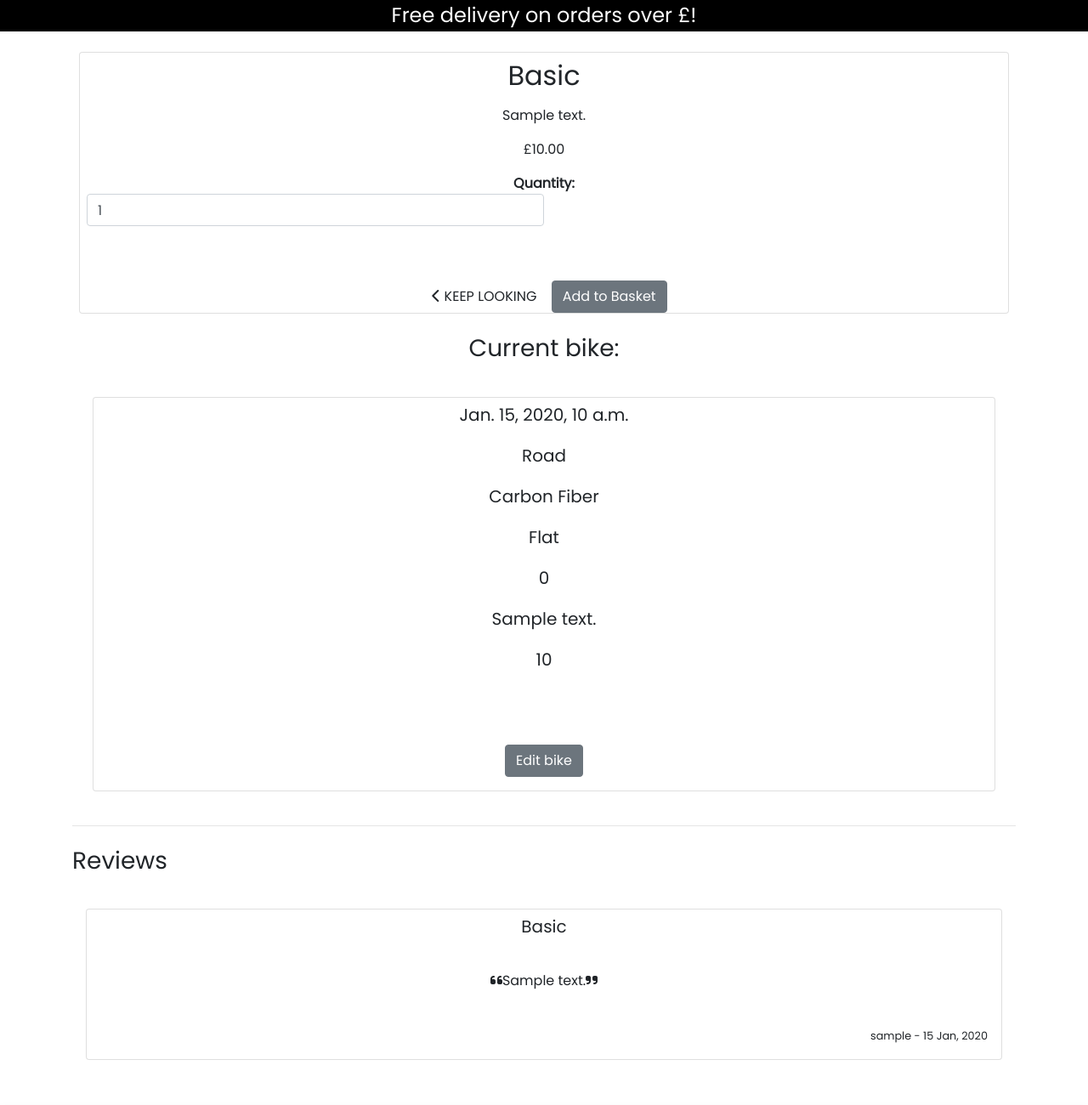
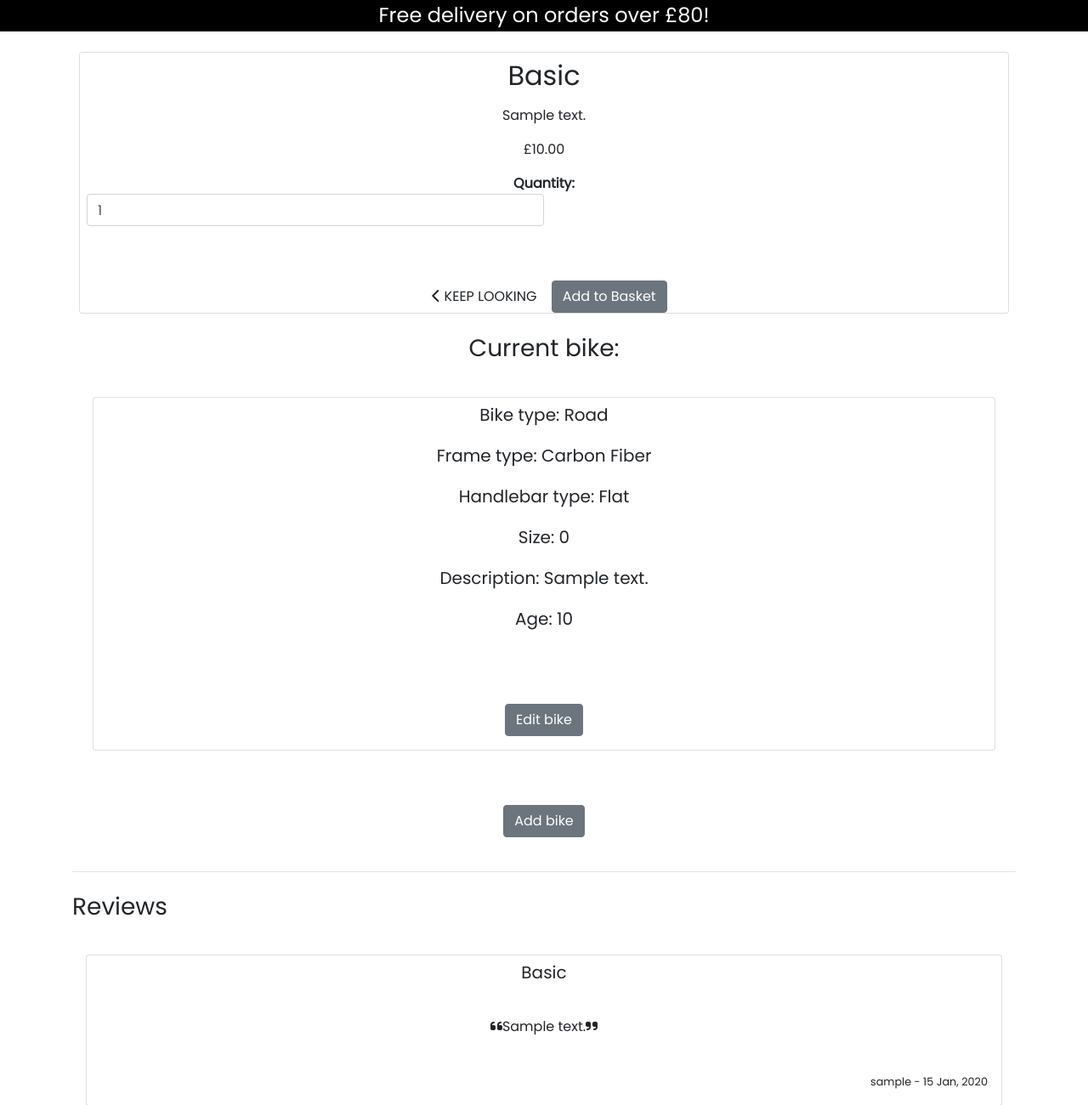
Before and after one commit to Liz94688/leos_cycles_v2, a Django app: page /services/details/1 in a window 1280 px wide. Shown: the part 82-1382 px from the top of the page at 85% size. Run offline with Django 3.2, Linux system fonts and the light colour scheme; a user stored in the database is signed in; tables that the repository leaves empty hold one stand-in row (values such as "Sample post"); some libraries are stand-ins or nearby versions.

Commit message:
Added logic to service_details page so that only current bike displayed

```diff
--- a/basket/views.py
+++ b/basket/views.py
@@ -1,12 +1,15 @@
 from django.shortcuts import render, redirect
+from django.contrib.auth.decorators import login_required
 
 
+@login_required
 def view_basket(request):
     """ A view to return the basket """
 
     return render(request, 'basket/basket.html')
 
 
+@login_required
 def add_to_basket(request, pk):
     """ A view to add item to the basket """
 
--- a/bike/forms.py
+++ b/bike/forms.py
@@ -12,13 +12,16 @@ class CreateBikeForm(forms.ModelForm):
             'wheel_size',
             'owner_description',
             'age',
+            'current',
             'bike_creation_date'
             ]
 
         widgets = {
             'bike_type': forms.Select(attrs={'class': 'form-control'}),
             'frame_type': forms.Select(attrs={'class': 'form-control'}),
+            'handlebar_type': forms.Select(attrs={'class': 'form-control'}),
             'wheel_size': forms.Select(attrs={'class': 'form-control'}),
             'owner_description': forms.Textarea(attrs={'class': 'form-control', 'placeholder': 'Specific details:'}),
-            'age': forms.NumberInput(attrs={'class': 'form-control'})
+            'age': forms.NumberInput(attrs={'class': 'form-control'}),
+            'current': forms.CheckboxInput(attrs={'class': 'form-control'}),
         }
--- a/services/templates/services/service_details.html
+++ b/services/templates/services/service_details.html
@@ -6,7 +6,7 @@
 
 <div class="row text-center">
     <div class="col bg-black text-white">
-        <h4 class="my-1">Free delivery on orders over £{{ free_delivery_threshold }}!</h4>
+        <h4 class="my-1">Free delivery on orders over £{{ free_service_threshold }}!</h4>
     </div>
 </div>
 
@@ -45,32 +45,47 @@
             </div>
 
             {% if user.is_authenticated %}
-                {% if bike %}
+                {% for bike in bike %}
+                    {% if bike.current %}
                         <h3 class="mt-4 mb-4">Current bike: </h3>
                             <div class="d-flex row justify-content-center p-2 text-center">
                                 <div class="container service-cards">
-                            {% for bike in bike %}
                                     <div class="card mx-2 my-2">
-                                <h5 class="mt-2 mb-3"> {{ bike.bike_creation_date }}</h5>
-                                <h5 class="mt-2 mb-3"> {{ bike.bike_type }}</h5>
-                                <h5 class="mt-2 mb-3"> {{ bike.frame_type }}</h5>
-                                <h5 class="mt-2 mb-3"> {{ bike.handlebar_type }}</h5>
-                                <h5 class="mt-2 mb-3"> {{ bike.wheel_size }}</h5>
-                                <h5 class="mt-2 mb-3"> {{ bike.owner_description }}</h5>
-                                <h5 class="mt-2 mb-3"> {{ bike.age }}</h5>
+                                        <h5 class="mt-2 mb-3"> Bike type: {{ bike.bike_type }}</h5>
+                                        <h5 class="mt-2 mb-3"> Frame type: {{ bike.frame_type }}</h5>
+                                        <h5 class="mt-2 mb-3"> Handlebar type: {{ bike.handlebar_type }}</h5>
+                                        <h5 class="mt-2 mb-3"> Size: {{ bike.wheel_size }}</h5>
+                                        <h5 class="mt-2 mb-3"> Description: {{ bike.owner_description }}</h5>
+                                        <h5 class="mt-2 mb-3"> Age: {{ bike.age }}</h5>
                                         <br>
                                         <div class="mt-5 mb-3">
                                             <a href="#" class="btn btn-secondary btn-black" role="button">Edit bike</a>
                                         </div>
                                     </div>
-                            {% endfor %}
                                 </div>
                             </div>
                     {% else %}
+                        <h3 class="mt-4 mb-4">Previously saved bikes: </h3>
+                            <div class="d-flex row justify-content-center p-2 text-center">
+                                <div class="container service-cards">
+                                    <div class="card mx-2 my-2">
+                                        <h5 class="mt-2 mb-3"> Bike type: {{ bike.bike_type }}</h5>
+                                        <h5 class="mt-2 mb-3"> Frame type: {{ bike.frame_type }}</h5>
+                                        <h5 class="mt-2 mb-3"> Handlebar type: {{ bike.handlebar_type }}</h5>
+                                        <h5 class="mt-2 mb-3"> Size: {{ bike.wheel_size }}</h5>
+                                        <h5 class="mt-2 mb-3"> Description: {{ bike.owner_description }}</h5>
+                                        <h5 class="mt-2 mb-3"> Age: {{ bike.age }}</h5>
+                                        <div class="mt-5 mb-3">
+                                            <a href="#" class="btn btn-secondary btn-black" role="button">Please choose which of these bikes is your current bike</a>
+                                        </div>
+                                    </div>
+                                </div>
+                            </div>
+                    {% endif %}
                     <div class="mt-5 mb-3">
                         <a href="{% url 'add_bike' %}" class="btn btn-secondary btn-black" role="button">Add bike</a>
                     </div>
-                {% endif %}
+                {% endfor %}
             {% endif %}
         </div>
     </div>
--- a/userprofile/templates/userprofile/view_profile.html
+++ b/userprofile/templates/userprofile/view_profile.html
@@ -26,6 +26,7 @@
             {% for bike in bike %}
                 <div class="card">
                     <h2>Owner: {{ bike.owner }}</h2>
+                    <h2>Current: {{ bike.current }}</h2>
                     <h2>Type: {{ bike.bike_type }}</h2>
                     <h2>Frame: {{ bike.frame_type }}</h2>
                     <h2>Handlebars: {{ bike.handlebar_type }}</h2>
```
Lines whose indentation alone changed are shown as unchanged.
